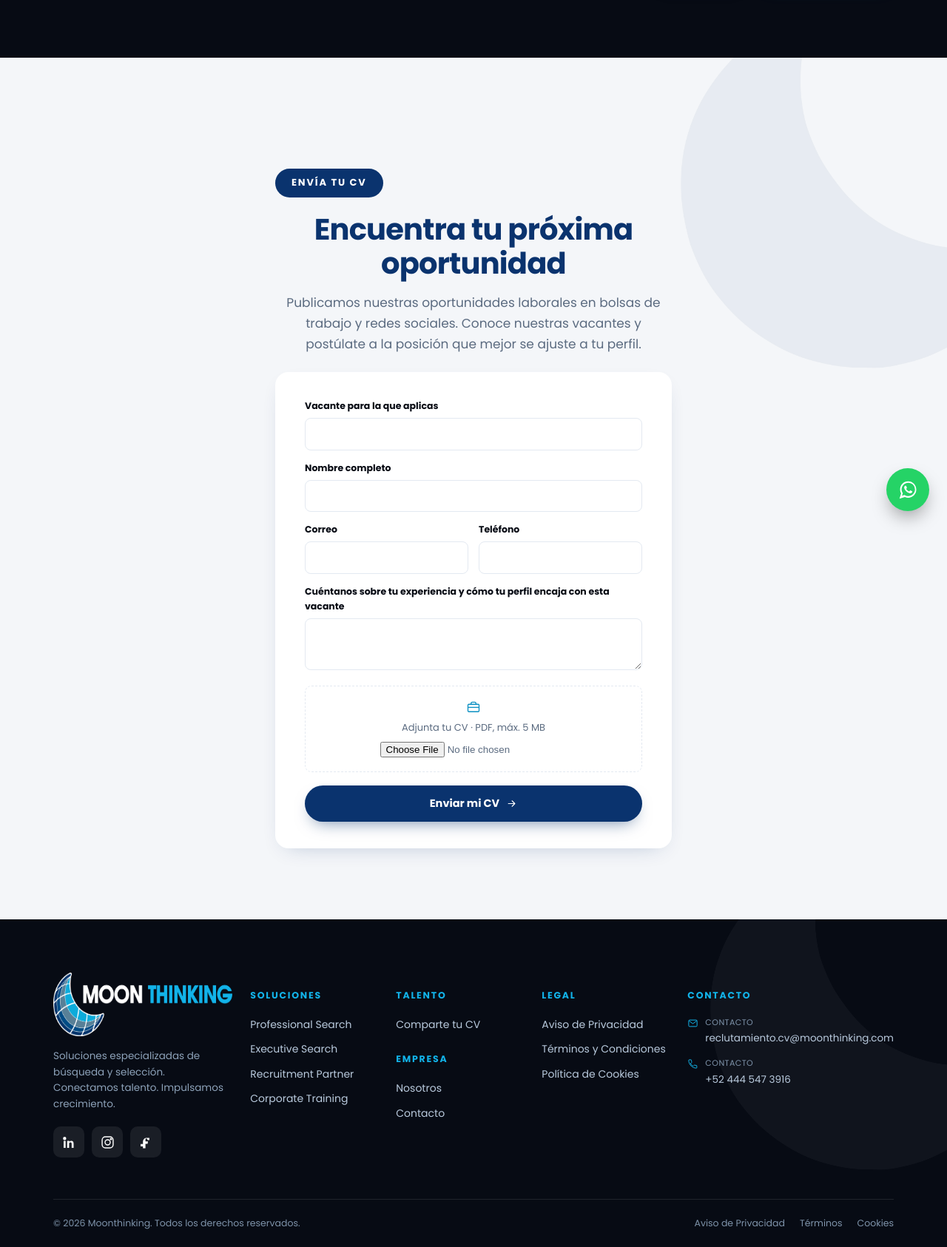
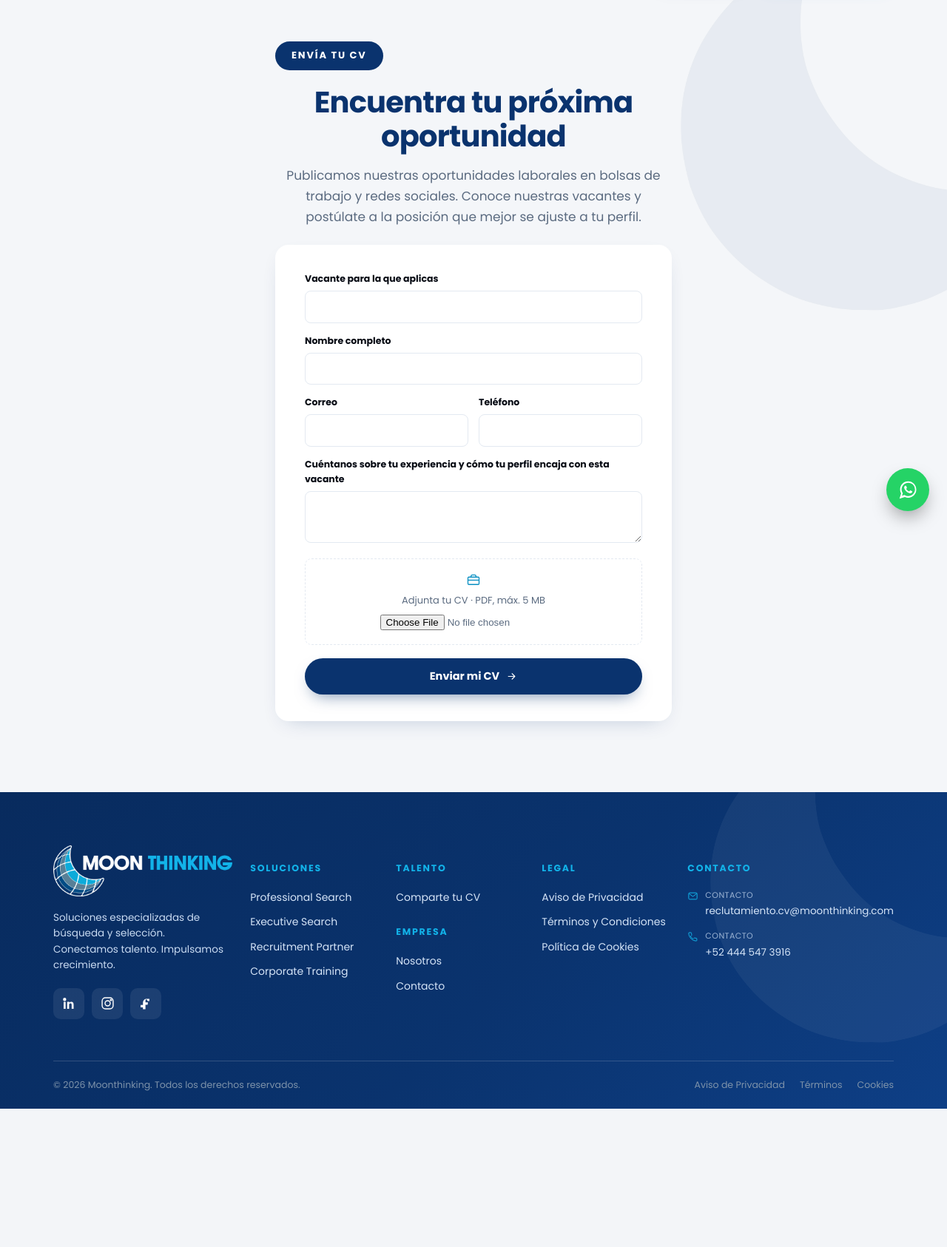
Before and after one commit to moonthinking/Moonthinking-site, a Flask app: page /enviar-cv in a window 1280 px wide. Shown: the part 85-1771 px from the top of the page at 74% size. After the commit the page ends 1584 px from the top, so only its background shows below. Run offline with Flask 3, Linux system fonts and the light colour scheme.

Commit message:
Estilo paginas de formulario y footer azul marino

```diff
--- a/static/css/main.css
+++ b/static/css/main.css
@@ -661,3 +661,24 @@ header.site.on-dark.scrolled .logo,header.site.on-light.scrolled .logo{height:54
   header.site.on-dark.scrolled .logo,header.site.on-light.scrolled .logo{height:40px}
   header.site .wrap{height:auto}
 }
+
+/* ===== nov-2026: paginas de formulario/detalle con diseno de marca (sin banda negra) y footer azul marino ===== */
+div[style*="height:78px"]{display:none!important}
+.section.off[style*="padding-top:150px"]{padding-top:56px!important}
+.form-hero{position:relative;overflow:hidden;text-align:center;padding:64px 0 150px;background:linear-gradient(135deg,#082B5E 0%,#0A336E 50%,#0F4C9C 100%)}
+.form-hero::before{content:"";position:absolute;right:-90px;top:-130px;width:440px;height:440px;background:url('../img/luna_white.png') no-repeat center/contain;opacity:.12}
+.form-hero .wrap{position:relative;z-index:2}
+.form-hero .hero-pill{display:inline-block;padding:9px 22px;border-radius:999px;background:rgba(255,255,255,.12);border:1px solid rgba(255,255,255,.25);color:#fff;font-size:13px;font-weight:700;letter-spacing:.16em;text-transform:uppercase;margin-bottom:20px}
+.form-hero .hero-back{display:block;color:#9ADCF3;font-size:14px;font-weight:600;margin-bottom:22px}
+.form-hero h1{color:#fff;font-size:44px;line-height:1.12;letter-spacing:-.02em}
+.form-hero p{color:#C9D8EE;font-size:17px;line-height:1.65;margin:16px auto 0;max-width:600px}
+.form-sec{margin-top:-80px;position:relative;z-index:2;padding:0 0 96px;background:linear-gradient(180deg,transparent 80px,var(--off) 80px);min-height:40vh}
+.form-sec .form-card{margin-top:0;box-shadow:0 24px 60px -24px rgba(10,51,110,.35)}
+@media(max-width:700px){.form-hero{padding:48px 0 130px}.form-hero h1{font-size:32px}.form-sec{padding-bottom:64px}}
+/* footer azul marino de marca */
+footer.site{background:linear-gradient(135deg,#082B5E 0%,#0A336E 55%,#0E3F86 100%);color:#D5E4F7}
+footer.site::before{opacity:.05}
+.foot-grid .logo-col img{width:250px;height:auto;max-width:100%;margin-bottom:18px}
+.foot-grid .logo-col p{color:#C9DBF2}
+.foot-grid .contact-item .lbl{color:#9BB3D3}
+.foot-grid{border-bottom-color:rgba(255,255,255,.16)}
```
